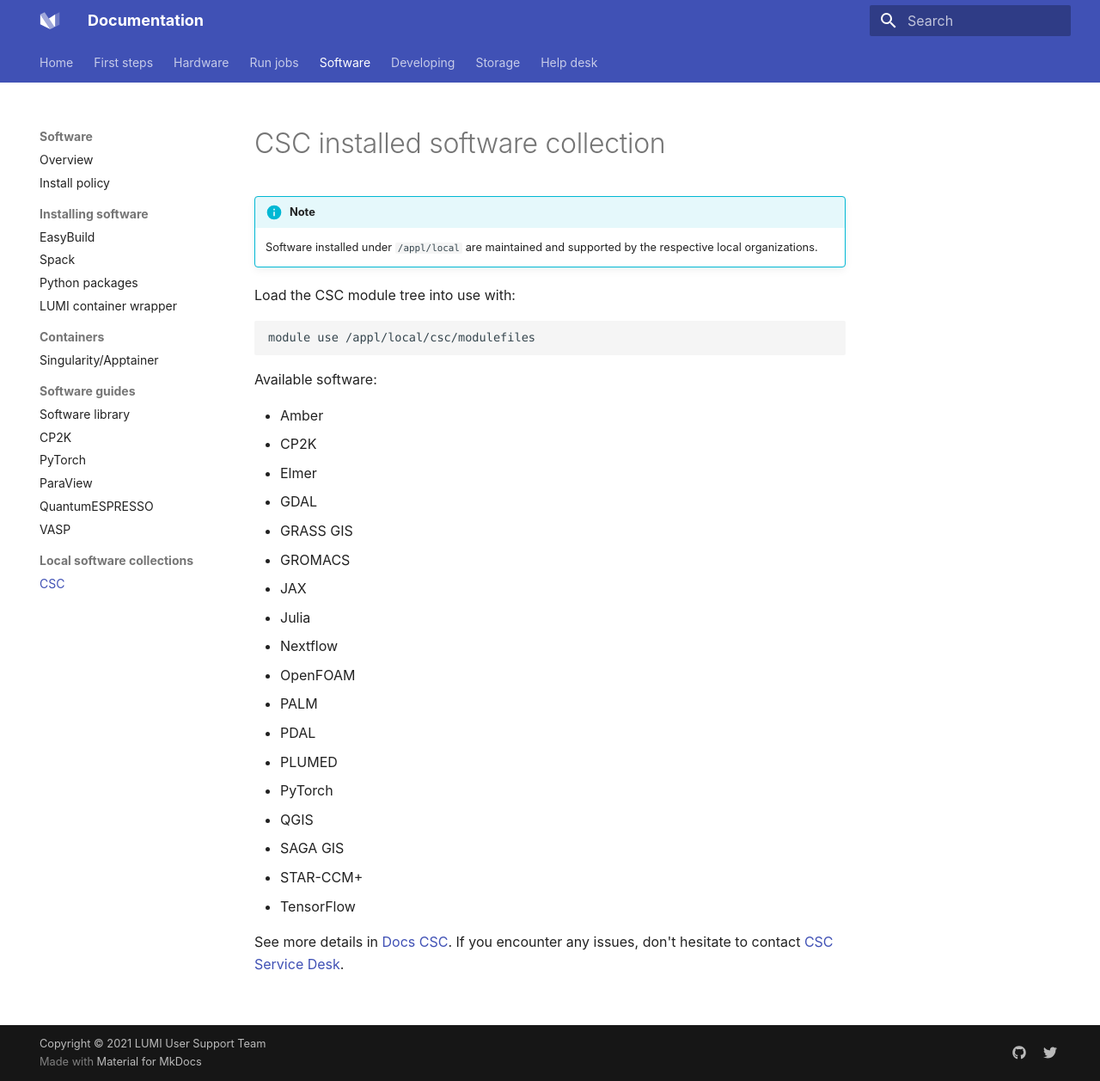
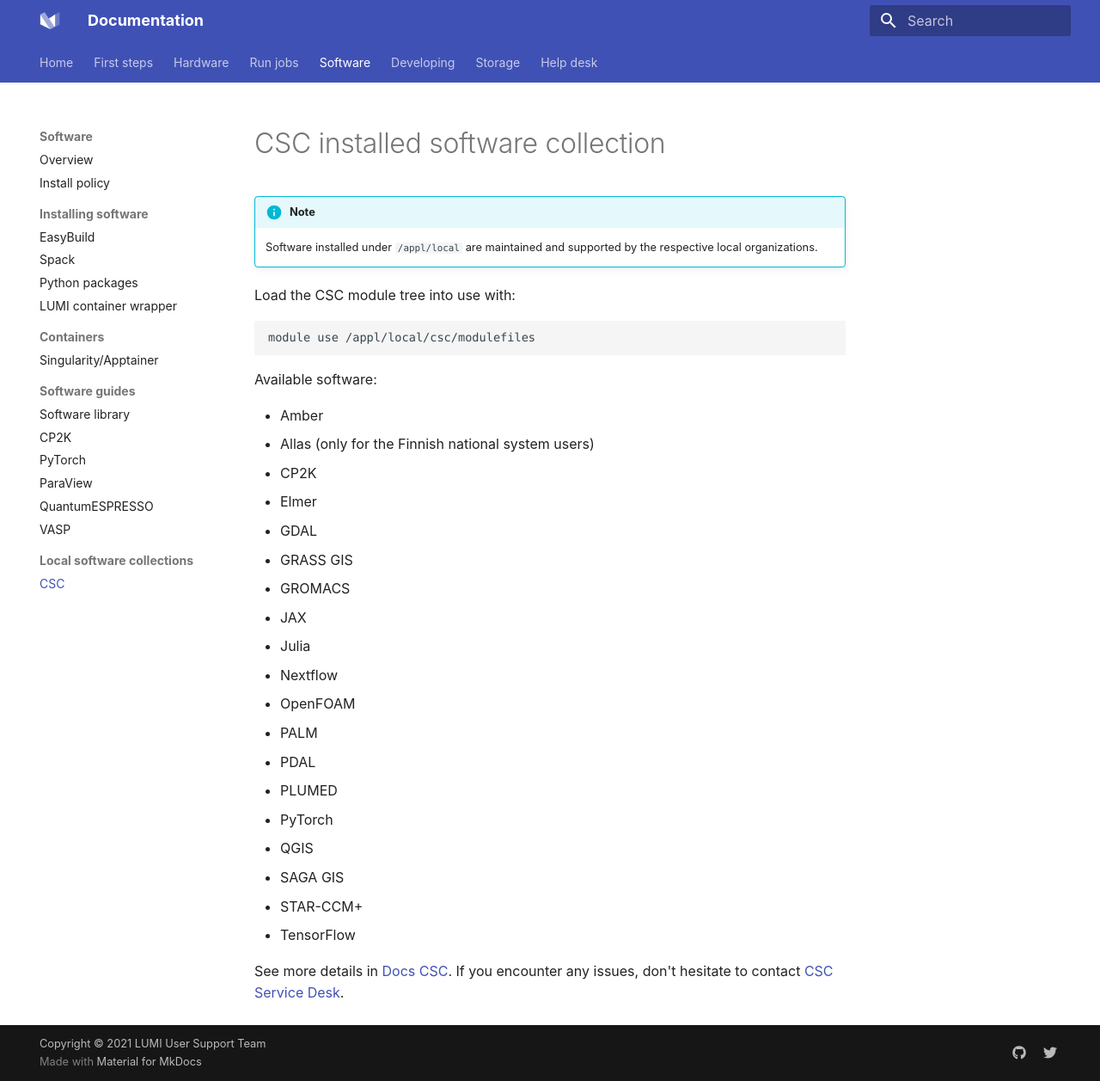
Before and after one commit to Lumi-supercomputer/lumi-userguide, an MkDocs documentation site: the page built from docs/software/local/csc.md, in a window 1280 px wide and 1257 px high. Shown: the whole window at 86% size. Built offline with MkDocs 1.6.1 and Material for MkDocs 9.7.7, drawn with Linux system fonts in a browser that asks for light colours.

Commit message:
Update csc.md with info of Allas

```diff
--- a/docs/software/local/csc.md
+++ b/docs/software/local/csc.md
@@ -13,6 +13,7 @@
 Available software:
 
 * Amber
+* Allas (only for the Finnish national system users)
 * CP2K
 * Elmer
 * GDAL
```
